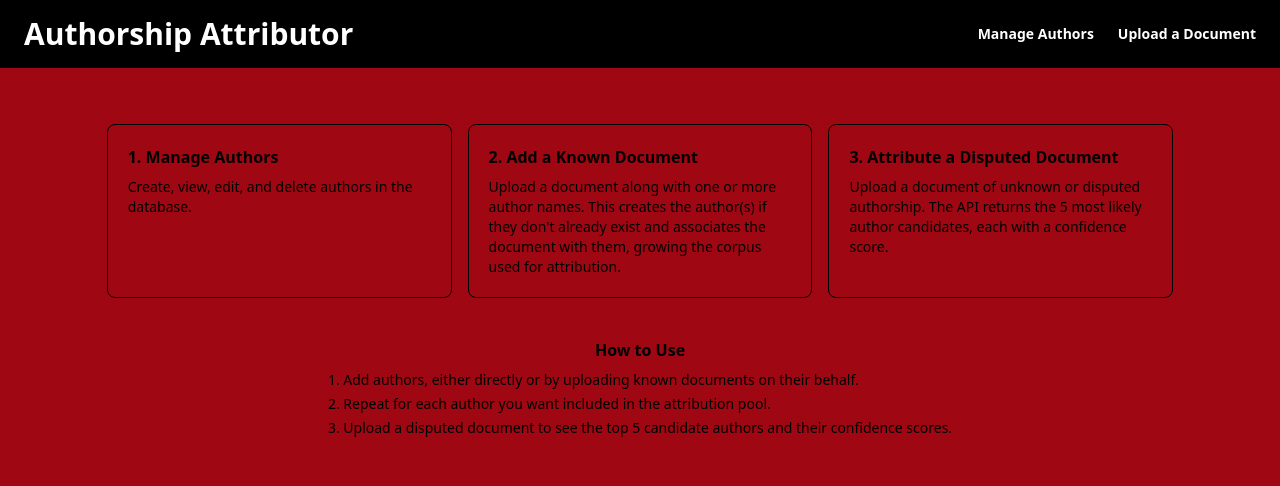
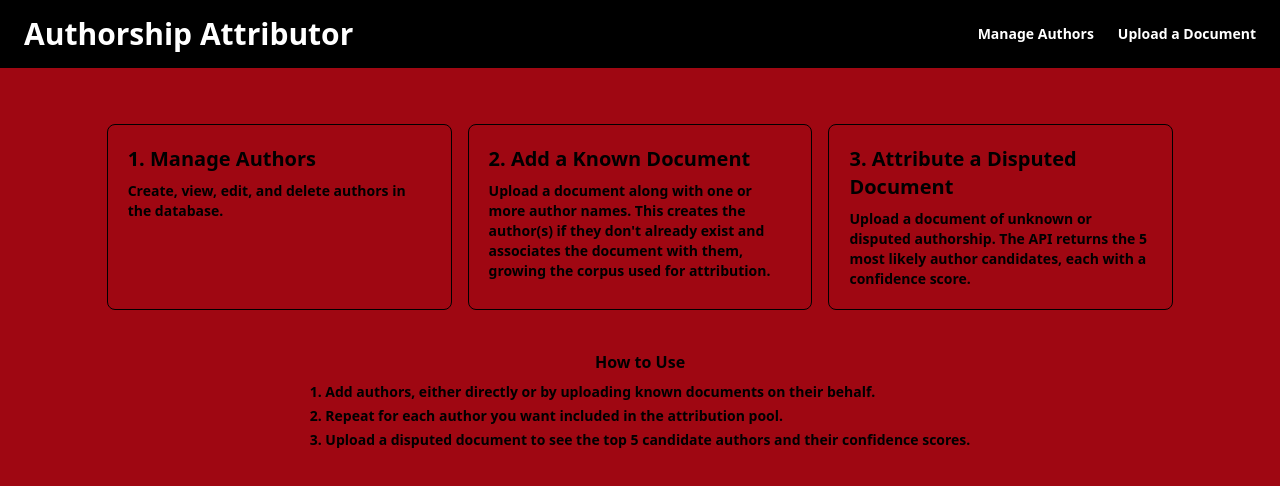
Before and after one commit to EphemSpirit/authorship_attributor_fe, a Next.js app: page / in a window 1280 px wide. Shown: the top 486 px of the page. Built offline with nearby package versions, Linux system fonts and the light colour scheme.

Commit message:
font and text tweaks

```diff
--- a/app/layout.tsx
+++ b/app/layout.tsx
@@ -23,7 +23,7 @@ export default function RootLayout({ children }: LayoutProps<"/">) {
       lang="en"
       className={`${geistSans.variable} ${geistMono.variable} h-full antialiased`}
     >
-      <body className="min-h-full flex flex-col bg-red-800 text-black">
+      <body className="min-h-full flex flex-col bg-red-800 text-black font-bold">
         {children}
       </body>
     </html>
--- a/components/Card.tsx
+++ b/components/Card.tsx
@@ -7,7 +7,7 @@ export default function Card({
 }) {
   return (
     <div className="rounded-lg border border-black p-5">
-      <div className="font-bold pb-2">{title}</div>
+      <div className="font-bold text-xl pb-2">{title}</div>
       <p className="text-sm text-black">{children}</p>
     </div>
   )
```
